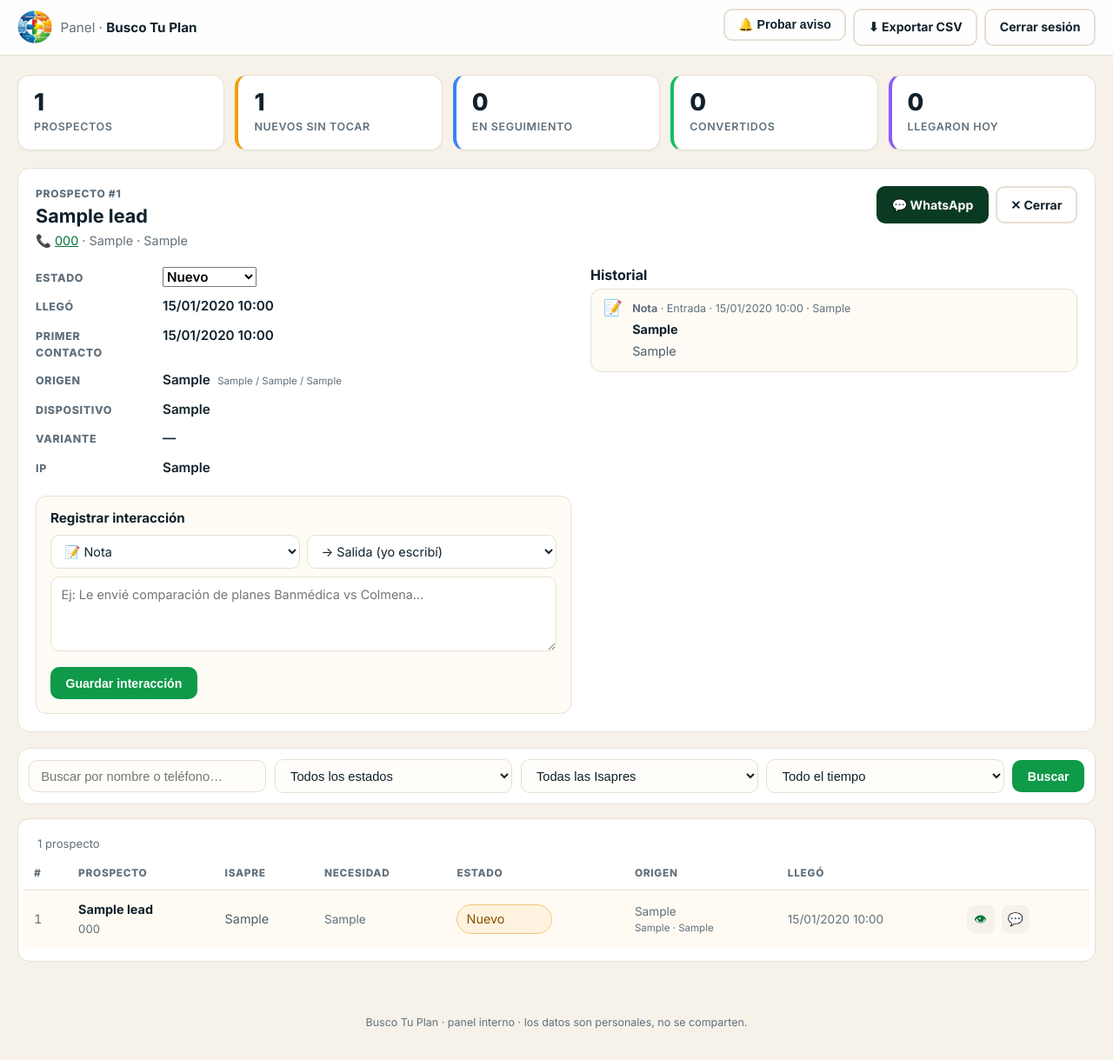
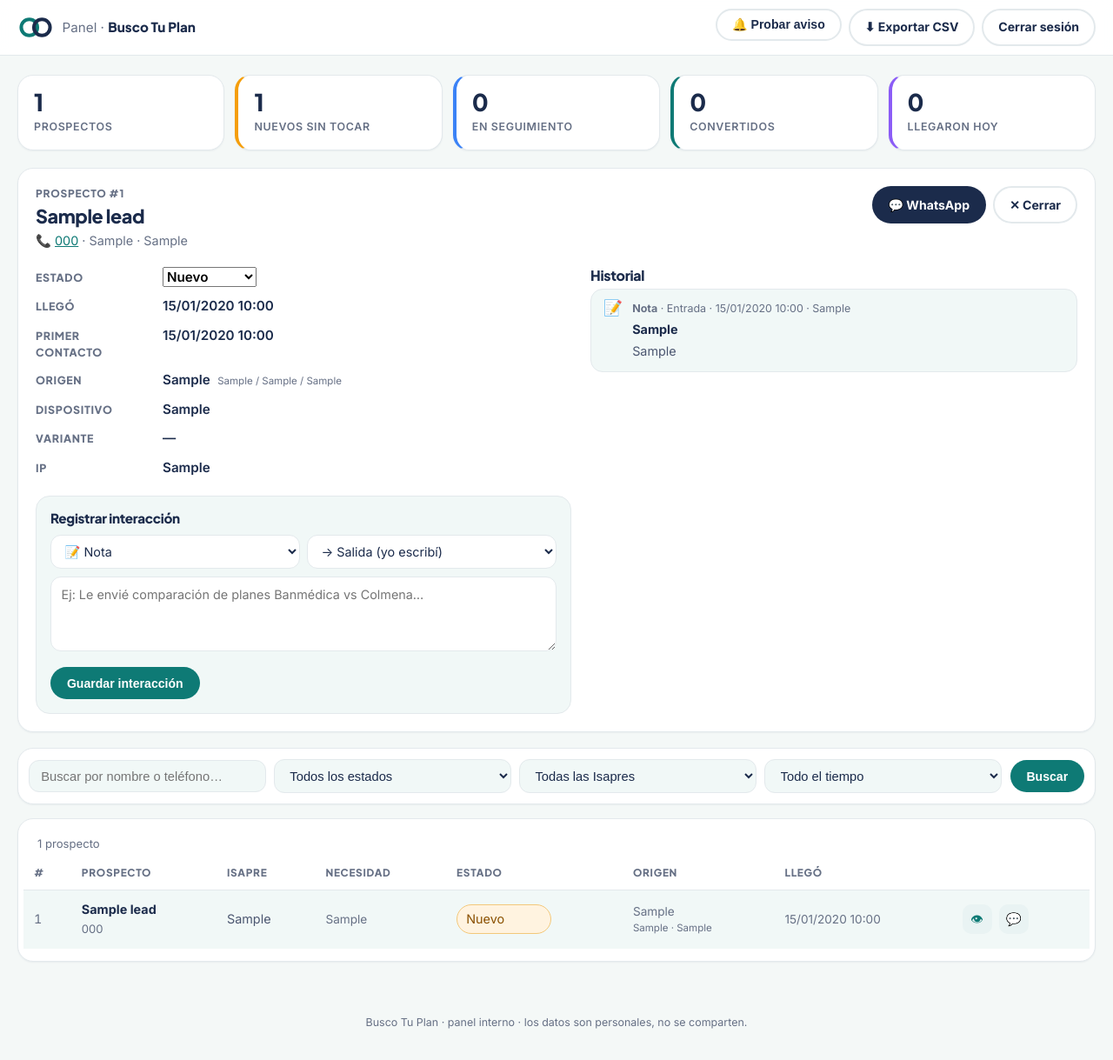
Before and after one commit to saiberg/buscotuplan, a PHP site: page /admin/leads.php?ver=1& in a window 1280 px wide. Shown: the whole page at 87% size. Run offline with PHP 8.4, Linux system fonts and the light colour scheme; the visitor is signed in with stand-in values (Sample User, id 1); tables that the repository leaves empty hold one stand-in row (values such as "Sample post").

Commit message:
Migracion del panel de administracion al diseno teal: panel.css con la identidad del sitio (Plus Jakarta Sans, teal #0E7A75, botones pibora, marca de anillas), accesibilidad AA (labels en selects, scope en cabeceras, main y meta description) - Lighthouse 100/100/100

```diff
--- a/admin/leads.php
+++ b/admin/leads.php
@@ -216,17 +216,23 @@ $iconoTipo = array('nota' => '📝', 'llamada' => '📞', 'whatsapp' => '💬',
 <meta charset="utf-8">
 <meta name="viewport" content="width=device-width, initial-scale=1">
 <meta name="robots" content="noindex, nofollow">
+<meta name="description" content="Panel interno de prospectos de Busco Tu Plan.">
 <title>Prospectos · Busco Tu Plan</title>
 <link rel="icon" href="../assets/img/favicon-64.png" type="image/png">
-<link rel="stylesheet" href="https://fonts.googleapis.com/css2?family=Inter:wght@400;500;600;700;800&display=swap">
-<link rel="stylesheet" href="../assets/css/panel.css?v=20261020a">
+<link rel="preconnect" href="https://fonts.googleapis.com">
+<link rel="preconnect" href="https://fonts.gstatic.com" crossorigin>
+<link rel="stylesheet" href="https://fonts.googleapis.com/css2?family=Plus+Jakarta+Sans:wght@600;700;800&family=Inter:wght@400;500;600;700&display=swap">
+<link rel="stylesheet" href="../assets/css/panel.css?v=20261028a">
 </head>
 <body class="panel-body">
 
 <header class="panel-top">
   <div class="panel-top-in">
     <a class="panel-brand" href="leads.php">
-      <img src="../assets/img/logo-icon.webp" alt="" width="40" height="40">
+      <svg viewBox="0 0 52 30" aria-hidden="true">
+        <circle cx="17" cy="15" r="11.5" fill="none" stroke="#0E7A75" stroke-width="5"/>
+        <circle cx="35" cy="15" r="11.5" fill="none" stroke="#1B2B4B" stroke-width="5"/>
+      </svg>
       <span>Panel · <strong>Busco Tu Plan</strong></span>
     </a>
     <nav class="panel-acciones">
@@ -298,7 +304,7 @@ $iconoTipo = array('nota' => '📝', 'llamada' => '📞', 'whatsapp' => '💬',
               <input type="hidden" name="accion" value="estado">
               <input type="hidden" name="lead_id" value="<?= (int) $detalle['id'] ?>">
               <input type="hidden" name="filtros" value="<?= e($filtrosQS) ?>">
-              <select name="estado">
+              <select name="estado" aria-label="Estado del prospecto">
                 <?php foreach ($estados as $s): ?>
                   <option value="<?= $s ?>" <?= $detalle['estado'] === $s ? 'selected' : '' ?>><?= ucfirst($s) ?></option>
                 <?php endforeach; ?>
@@ -382,7 +388,7 @@ $iconoTipo = array('nota' => '📝', 'llamada' => '📞', 'whatsapp' => '💬',
       <input type="search" name="q" value="<?= e($q) ?>" placeholder="Buscar por nombre o teléfono…">
     </div>
     <div class="filtros-campo">
-      <select name="estado" onchange="this.form.submit()">
+      <select name="estado" aria-label="Filtrar por estado" onchange="this.form.submit()">
         <option value="">Todos los estados</option>
         <?php foreach ($estados as $s): ?>
           <option value="<?= $s ?>" <?= $estado === $s ? 'selected' : '' ?>><?= ucfirst($s) ?></option>
@@ -390,7 +396,7 @@ $iconoTipo = array('nota' => '📝', 'llamada' => '📞', 'whatsapp' => '💬',
       </select>
     </div>
     <div class="filtros-campo">
-      <select name="isapre" onchange="this.form.submit()">
+      <select name="isapre" aria-label="Filtrar por Isapre" onchange="this.form.submit()">
         <option value="">Todas las Isapres</option>
         <?php foreach ($isapresBD as $i): ?>
           <option value="<?= e($i) ?>" <?= $isapre === $i ? 'selected' : '' ?>><?= e($i) ?></option>
@@ -398,7 +404,7 @@ $iconoTipo = array('nota' => '📝', 'llamada' => '📞', 'whatsapp' => '💬',
       </select>
     </div>
     <div class="filtros-campo">
-      <select name="rango" onchange="this.form.submit()">
+      <select name="rango" aria-label="Filtrar por fecha" onchange="this.form.submit()">
         <option value="" <?= $rango === '' ? 'selected' : '' ?>>Todo el tiempo</option>
         <option value="hoy" <?= $rango === 'hoy' ? 'selected' : '' ?>>Hoy</option>
         <option value="7" <?= $rango === '7' ? 'selected' : '' ?>>Últimos 7 días</option>
@@ -426,8 +432,8 @@ $iconoTipo = array('nota' => '📝', 'llamada' => '📞', 'whatsapp' => '💬',
       <table class="tabla">
         <thead>
           <tr>
-            <th>#</th><th>Prospecto</th><th>Isapre</th><th>Necesidad</th>
-            <th>Estado</th><th>Origen</th><th>Llegó</th><th></th>
+            <th scope="col">#</th><th scope="col">Prospecto</th><th scope="col">Isapre</th><th scope="col">Necesidad</th>
+            <th scope="col">Estado</th><th scope="col">Origen</th><th scope="col">Llegó</th><th scope="col"><span class="visually-hidden">Acciones</span></th>
           </tr>
         </thead>
         <tbody>
@@ -446,7 +452,7 @@ $iconoTipo = array('nota' => '📝', 'llamada' => '📞', 'whatsapp' => '💬',
                   <input type="hidden" name="accion" value="estado">
                   <input type="hidden" name="lead_id" value="<?= (int) $l['id'] ?>">
                   <input type="hidden" name="filtros" value="<?= e($filtrosQS) ?>">
-                  <select name="estado" class="badge <?= isset($badge[$l['estado']]) ? $badge[$l['estado']] : '' ?>">
+                  <select name="estado" aria-label="Estado de <?= e($l['nombre']) ?>" class="badge <?= isset($badge[$l['estado']]) ? $badge[$l['estado']] : '' ?>">
                     <?php foreach ($estados as $s): ?>
                       <option value="<?= $s ?>" <?= $l['estado'] === $s ? 'selected' : '' ?>><?= ucfirst($s) ?></option>
                     <?php endforeach; ?>
--- a/assets/css/panel.css
+++ b/assets/css/panel.css
@@ -1,193 +1,217 @@
 /* =====================================================================
-   BuscoTuPlan — panel de prospectos
+   BuscoTuPlan — panel de prospectos (línea "corporativa teal")
+   Mismo lenguaje visual que el sitio público: teal #0E7A75 + azul marino
+   #1B2B4B, Plus Jakarta Sans (títulos) + Inter (texto), botones píldora.
+   Las clases son las mismas que usan admin/index.php y admin/leads.php.
    ===================================================================== */
 :root{
-  --crema:#F6F2EA;
-  --blanco:#FFFFFF;
-  --tinta:#10212B;
-  --tinta-2:#4C5D69;
-  --tinta-3:#61707C;
-  --linea:#E7DFD2;
-  --verde:#16BD5B;
-  --verde-700:#0E9A49;
-  --verde-900:#07753A;
-  --verde-50:#EAFBF1;
-  --naranja:#F59E0B;
-  --naranja-50:#FFF3E0;
-  --rojo:#E11D48;
-  --radio:14px;
+  --bg:#F4F8F7;
+  --white:#FFFFFF;
+  --navy:#1B2B4B;
+  --text:#4B5670;
+  --muted:#667085;
+  --border:#E3E9EC;
+  --line:#EEF3F4;
+  --teal:#0E7A75;
+  --teal-dark:#0B625E;
+  --tint:#E9F3F3;
+  --tint-2:#F1F8F7;
+  --amber:#F59E0B;
+  --blue:#3B82F6;
+  --purple:#8B5CF6;
+  --green:#16A34A;
+  --red:#DC2626;
+  --radio:18px;
+  --sombra:0 1px 2px rgba(27,43,75,.05);
+  --sombra-card:0 18px 44px -22px rgba(27,43,75,.25);
+  --disp:"Plus Jakarta Sans","Inter",-apple-system,BlinkMacSystemFont,"Segoe UI",Roboto,Arial,sans-serif;
 }
 *,*::before,*::after{ box-sizing:border-box; }
 body.panel-body{
-  margin:0; background:var(--crema); color:var(--tinta-2);
+  margin:0; background:var(--bg); color:var(--text);
   font-family:"Inter",-apple-system,BlinkMacSystemFont,"Segoe UI",Roboto,Arial,sans-serif;
   font-size:.95rem; line-height:1.55;
 }
-h1,h2,h3{ color:var(--tinta); margin:0 0 .4em; font-weight:700; line-height:1.2; }
-a{ color:var(--verde-900); }
+h1,h2,h3{ color:var(--navy); margin:0 0 .4em; font-weight:800; line-height:1.2;
+  font-family:var(--disp); letter-spacing:-.02em; }
+a{ color:var(--teal); }
 img{ max-width:100%; }
-:focus-visible{ outline:3px solid var(--verde); outline-offset:2px; border-radius:4px; }
+code{ background:var(--tint); color:var(--navy); padding:.1em .4em; border-radius:6px;
+  font-size:.85em; }
+:focus-visible{ outline:3px solid var(--teal); outline-offset:2px; border-radius:6px; }
 
 /* --------------------------------------------------------- botones */
 .btn-panel{
   display:inline-flex; align-items:center; gap:.4em;
-  padding:.6em 1.1em; border-radius:10px; border:2px solid transparent;
+  padding:.6em 1.2em; border-radius:999px; border:2px solid transparent;
   font-size:.88rem; font-weight:700; text-decoration:none; cursor:pointer;
   transition:background-color .16s, color .16s, border-color .16s, transform .12s;
 }
 .btn-panel:active{ transform:translateY(1px); }
-.btn-panel-verde{ background:var(--verde-700); color:#fff; }
-.btn-panel-verde:hover{ background:var(--verde-900); }
-.btn-panel-ghost{ background:transparent; color:var(--tinta); border-color:var(--linea); }
-.btn-panel-ghost:hover{ background:#fff; border-color:var(--tinta-3); }
-.btn-panel-wa{ background:#0A3B22; color:#fff; }
-.btn-panel-wa:hover{ background:#062A18; }
+.btn-panel-verde{ background:var(--teal); color:#fff; }
+.btn-panel-verde:hover{ background:var(--teal-dark); }
+.btn-panel-ghost{ background:var(--white); color:var(--navy); border-color:var(--border); }
+.btn-panel-ghost:hover{ border-color:var(--teal); color:var(--teal); }
+.btn-panel-wa{ background:var(--navy); color:#fff; }
+.btn-panel-wa:hover{ background:#101E38; }
 
 /* --------------------------------------------------------- login */
 .login-card{
-  width:100%; max-width:390px; margin:9vh auto; padding:34px 30px;
-  background:var(--blanco); border:1px solid var(--linea); border-radius:20px;
-  box-shadow:0 24px 60px -30px rgba(16,33,43,.45);
+  width:100%; max-width:390px; margin:9vh auto; padding:38px 32px;
+  background:var(--white); border:1px solid var(--border); border-radius:28px;
+  box-shadow:var(--sombra-card);
 }
-.login-logo{ width:76px; height:76px; border-radius:50%; object-fit:cover; margin:0 auto 16px; }
+.login-logo{ display:block; width:64px; height:38px; margin:0 auto 18px; }
 .login-card h1{ text-align:center; font-size:1.35rem; }
-.login-sub{ text-align:center; color:var(--tinta-3); font-size:.88rem; margin:0 0 22px; }
-.login-card label{ display:block; margin:0 0 .35rem; font-size:.85rem; font-weight:700; color:var(--tinta); }
+.login-sub{ text-align:center; color:var(--muted); font-size:.88rem; margin:0 0 24px; }
+.login-card label{ display:block; margin:0 0 .35rem; font-size:.85rem; font-weight:700;
+  color:var(--navy); }
 .login-card input{
   width:100%; padding:.75em 1em; margin-bottom:1rem;
-  border:1.5px solid var(--linea); border-radius:10px; background:#FFFDF9; font-size:1rem;
+  border:1.5px solid var(--border); border-radius:12px; background:var(--tint-2);
+  font-size:1rem; color:var(--navy);
 }
-.login-card input:focus{ outline:none; border-color:var(--verde); box-shadow:0 0 0 4px rgba(22,189,91,.16); }
+.login-card input:focus{ outline:none; border-color:var(--teal);
+  box-shadow:0 0 0 4px rgba(14,122,117,.16); }
 .login-card .btn-panel{ width:100%; justify-content:center; padding:.8em; }
 .login-pie{ text-align:center; margin:18px 0 0; font-size:.85rem; }
-.login-pie a{ color:var(--tinta-3); }
+.login-pie a{ color:var(--muted); }
 
 /* --------------------------------------------------------- topbar */
 .panel-top{
   position:sticky; top:0; z-index:20;
   background:rgba(255,255,255,.92); backdrop-filter:blur(10px);
-  border-bottom:1px solid var(--linea);
+  border-bottom:1px solid var(--border);
 }
 .panel-top-in{
   max-width:1280px; margin:0 auto; padding:10px 20px;
   display:flex; align-items:center; gap:1rem; flex-wrap:wrap;
 }
-.panel-brand{ display:flex; align-items:center; gap:.6rem; text-decoration:none; margin-right:auto; color:var(--tinta); }
-.panel-brand img{ width:40px; height:40px; border-radius:50%; }
-.panel-brand span{ font-size:.95rem; color:var(--tinta-3); }
-.panel-brand strong{ color:var(--tinta); }
+.panel-brand{ display:flex; align-items:center; gap:.6rem; text-decoration:none;
+  margin-right:auto; color:var(--navy); }
+.panel-brand svg{ width:42px; height:25px; flex:none; }
+.panel-brand span{ font-size:.95rem; color:var(--muted); }
+.panel-brand strong{ color:var(--navy); font-family:var(--disp); font-weight:800; }
 .panel-acciones{ display:flex; gap:.5rem; flex-wrap:wrap; }
 
 /* --------------------------------------------------------- main */
 .panel-main{ max-width:1280px; margin:0 auto; padding:22px 20px 60px; }
 
 .alerta{
-  padding:.75em 1em; border-radius:10px; margin-bottom:18px;
+  padding:.75em 1em; border-radius:14px; margin-bottom:18px;
   font-size:.88rem; font-weight:600;
 }
-.alerta-ok{ background:var(--verde-50); color:var(--verde-900); border:1px solid rgba(22,189,91,.35); }
+.alerta-ok{ background:var(--tint); color:var(--teal-dark); border:1px solid #C9E3E1; }
 .alerta-error{ background:#FFF1F3; color:#9F1239; border:1px solid #FFC9D3; margin:0 0 16px; }
 
 /* --------------------------------------------------------- KPIs */
-.kpis{ display:grid; gap:12px; grid-template-columns:repeat(auto-fit,minmax(150px,1fr)); margin-bottom:20px; }
+.kpis{ display:grid; gap:12px; grid-template-columns:repeat(auto-fit,minmax(150px,1fr));
+  margin-bottom:20px; }
 .kpi{
-  background:var(--blanco); border:1px solid var(--linea); border-radius:var(--radio);
-  padding:16px 18px; box-shadow:0 1px 2px rgba(16,33,43,.05);
+  background:var(--white); border:1px solid var(--border); border-radius:var(--radio);
+  padding:16px 18px; box-shadow:var(--sombra);
 }
-.kpi b{ display:block; font-size:1.7rem; font-weight:800; color:var(--tinta); line-height:1.1; }
-.kpi span{ font-size:.78rem; font-weight:600; color:var(--tinta-3); text-transform:uppercase; letter-spacing:.05em; }
-.kpi-nuevo{ border-left:4px solid var(--naranja); }
-.kpi-seg{ border-left:4px solid #3B82F6; }
-.kpi-conv{ border-left:4px solid var(--verde); }
-.kpi-hoy{ border-left:4px solid #8B5CF6; }
+.kpi b{ display:block; font-size:1.7rem; font-weight:800; color:var(--navy); line-height:1.1;
+  font-family:var(--disp); letter-spacing:-.02em; }
+.kpi span{ font-size:.78rem; font-weight:600; color:var(--muted); text-transform:uppercase;
+  letter-spacing:.05em; }
+.kpi-nuevo{ border-left:4px solid var(--amber); }
+.kpi-seg{ border-left:4px solid var(--blue); }
+.kpi-conv{ border-left:4px solid var(--teal); }
+.kpi-hoy{ border-left:4px solid var(--purple); }
 
 /* --------------------------------------------------------- filtros */
 .filtros{
   display:flex; gap:.6rem; flex-wrap:wrap; align-items:center;
-  background:var(--blanco); border:1px solid var(--linea); border-radius:var(--radio);
-  padding:12px; margin-bottom:16px;
+  background:var(--white); border:1px solid var(--border); border-radius:var(--radio);
+  padding:12px; margin-bottom:16px; box-shadow:var(--sombra);
 }
 .filtros-campo{ flex:1 1 190px; }
 .filtros input[type="search"], .filtros select{
   width:100%; padding:.65em .9em;
-  border:1.5px solid var(--linea); border-radius:10px; background:#FFFDF9;
-  font-size:.92rem; color:var(--tinta);
+  border:1.5px solid var(--border); border-radius:12px; background:var(--tint-2);
+  font-size:.92rem; color:var(--navy);
 }
-.filtros input:focus, .filtros select:focus{ outline:none; border-color:var(--verde); box-shadow:0 0 0 3px rgba(22,189,91,.15); }
+.filtros input:focus, .filtros select:focus{ outline:none; border-color:var(--teal);
+  box-shadow:0 0 0 3px rgba(14,122,117,.15); }
 
 /* --------------------------------------------------------- tabla */
 .tabla-wrap{
-  background:var(--blanco); border:1px solid var(--linea); border-radius:var(--radio);
-  padding:6px 6px 14px;
+  background:var(--white); border:1px solid var(--border); border-radius:var(--radio);
+  padding:6px 6px 14px; box-shadow:var(--sombra);
 }
-.tabla-resumen{ margin:12px 16px 4px; font-size:.82rem; color:var(--tinta-3); }
+.tabla-resumen{ margin:12px 16px 4px; font-size:.82rem; color:var(--muted); }
 .tabla-scroll{ overflow-x:auto; }
 .tabla{ width:100%; border-collapse:collapse; font-size:.9rem; }
 .tabla th{
   text-align:left; padding:10px 12px; font-size:.74rem; font-weight:800;
-  letter-spacing:.06em; text-transform:uppercase; color:var(--tinta-3);
-  border-bottom:1px solid var(--linea); white-space:nowrap;
+  letter-spacing:.06em; text-transform:uppercase; color:var(--muted);
+  border-bottom:1px solid var(--border); white-space:nowrap;
+  font-family:var(--disp);
 }
-.tabla td{ padding:11px 12px; border-bottom:1px solid #F2ECE1; vertical-align:middle; }
+.tabla td{ padding:11px 12px; border-bottom:1px solid var(--line); vertical-align:middle; }
 .tabla tbody tr:last-child td{ border-bottom:0; }
-.tabla tbody tr:hover{ background:#FFFCF6; }
-.fila-nueva td{ background:#FFFBF3; }
-.fila-nueva:hover td{ background:#FFF7E8; }
-.tabla .num{ color:var(--tinta-3); font-variant-numeric:tabular-nums; }
-.tabla .nombre{ display:block; font-weight:700; color:var(--tinta); text-decoration:none; }
-.tabla .nombre:hover{ text-decoration:underline; }
-.tabla .tel{ font-size:.82rem; color:var(--tinta-3); }
-.tabla .sutil{ color:var(--tinta-3); font-size:.85rem; }
-.utm{ display:block; font-size:.72rem; color:var(--tinta-3); }
+.tabla tbody tr:hover{ background:var(--tint-2); }
+.fila-nueva td{ background:var(--tint-2); }
+.fila-nueva:hover td{ background:var(--tint); }
+.tabla .num{ color:var(--muted); font-variant-numeric:tabular-nums; }
+.tabla .nombre{ display:block; font-weight:700; color:var(--navy); text-decoration:none; }
+.tabla .nombre:hover{ text-decoration:underline; color:var(--teal); }
+.tabla .tel{ font-size:.82rem; color:var(--muted); }
+.tabla .sutil{ color:var(--muted); font-size:.85rem; }
+.utm{ display:block; font-size:.72rem; color:var(--muted); }
 .acciones{ white-space:nowrap; }
 .icono{
-  display:inline-grid; place-items:center; width:32px; height:32px;
-  border-radius:8px; text-decoration:none; background:#F6F2EA; margin-right:.25rem;
+  display:inline-grid; place-items:center; width:34px; height:34px;
+  border-radius:10px; text-decoration:none; background:var(--tint); margin-right:.25rem;
   transition:background-color .15s;
 }
-.icono:hover{ background:var(--verde-50); }
+.icono:hover{ background:#D8E9E7; }
 
-/* badges de estado */
+/* badges de estado (colores funcionales por estado del embudo) */
 .badge{
   font-size:.8rem; font-weight:700; padding:.32em .7em;
   border-radius:999px; border:1.5px solid transparent; cursor:pointer;
 }
 select.badge{ appearance:none; -webkit-appearance:none; padding-right:1.2em; }
-.b-nuevo{ background:var(--naranja-50); color:#8A5000; border-color:#F3C87A; }
+.b-nuevo{ background:#FFF3E0; color:#8A5000; border-color:#F3C87A; }
 .b-contactado{ background:#E6F0FF; color:#12448C; border-color:#A9C8F5; }
 .b-interesado{ background:#F3E8FF; color:#6B21A8; border-color:#D6B4F5; }
-.b-cotizado{ background:#E0F5F2; color:#0F6B5E; border-color:#9BD6CC; }
-.b-convertido{ background:var(--verde-50); color:#0A6B34; border-color:#8FDCAE; }
-.b-perdido{ background:#F1F1F1; color:#5B5B5B; border-color:#D4D4D4; }
+.b-cotizado{ background:#E0F2F1; color:#0F6B5E; border-color:#9BD6CC; }
+.b-convertido{ background:var(--tint); color:var(--teal-dark); border-color:#8FD0CC; }
+.b-perdido{ background:#F1F3F4; color:#5B6570; border-color:#D4D9DC; }
 
 .inline-form{ display:inline; margin:0; }
 .inline-form select{ font:inherit; }
 
 /* --------------------------------------------------------- vacío */
-.vacio{ color:var(--tinta-3); font-size:.9rem; }
-.vacio-grande{ text-align:center; padding:44px 20px; color:var(--tinta-3); }
+.vacio{ color:var(--muted); font-size:.9rem; }
+.vacio-grande{ text-align:center; padding:44px 20px; color:var(--muted); }
 .vacio-grande p{ margin:.2em 0; }
 
 /* --------------------------------------------------------- paginación */
-.paginacion{ display:flex; gap:.35rem; flex-wrap:wrap; justify-content:center; padding:14px 12px 6px; }
+.paginacion{ display:flex; gap:.35rem; flex-wrap:wrap; justify-content:center;
+  padding:14px 12px 6px; }
 .paginacion a{
-  min-width:34px; text-align:center; padding:.35em .6em; border-radius:8px;
-  border:1.5px solid var(--linea); text-decoration:none; font-weight:700; font-size:.85rem; color:var(--tinta);
+  min-width:34px; text-align:center; padding:.35em .6em; border-radius:999px;
+  border:1.5px solid var(--border); text-decoration:none; font-weight:700; font-size:.85rem;
+  color:var(--navy); background:var(--white);
 }
-.paginacion a:hover{ background:#FFFCF6; }
-.paginacion a.activo{ background:var(--verde-700); border-color:var(--verde-700); color:#fff; }
+.paginacion a:hover{ background:var(--tint-2); border-color:var(--teal); color:var(--teal); }
+.paginacion a.activo{ background:var(--teal); border-color:var(--teal); color:#fff; }
 
 /* --------------------------------------------------------- detalle */
 .detalle{
-  background:var(--blanco); border:1px solid var(--linea); border-radius:var(--radio);
-  padding:20px; margin-bottom:18px;
+  background:var(--white); border:1px solid var(--border); border-radius:var(--radio);
+  padding:20px; margin-bottom:18px; box-shadow:var(--sombra);
 }
-.detalle-head{ display:flex; gap:1rem; flex-wrap:wrap; align-items:flex-start; margin-bottom:18px; }
+.detalle-head{ display:flex; gap:1rem; flex-wrap:wrap; align-items:flex-start;
+  margin-bottom:18px; }
 .detalle-head > div:first-child{ flex:1 1 260px; }
 .detalle-eyebrow{ margin:0; font-size:.75rem; font-weight:800; letter-spacing:.06em;
-  text-transform:uppercase; color:var(--tinta-3); }
+  text-transform:uppercase; color:var(--muted); font-family:var(--disp); }
 .detalle-head h2{ font-size:1.35rem; margin:.15em 0 .2em; }
-.detalle-sub{ margin:0; color:var(--tinta-3); font-size:.9rem; }
+.detalle-sub{ margin:0; color:var(--muted); font-size:.9rem; }
 .detalle-btns{ display:flex; gap:.5rem; flex-wrap:wrap; }
 .detalle-grid{ display:grid; gap:22px; }
 @media (min-width:900px){ .detalle-grid{ grid-template-columns:1.1fr 1fr; } }
@@ -195,32 +219,40 @@ select.badge{ appearance:none; -webkit-appearance:none; padding-right:1.2em; }
 .detalle-datos dl{ margin:0 0 20px; display:grid; gap:10px; }
 .detalle-datos dl > div{ display:flex; gap:1rem; align-items:baseline; }
 .detalle-datos dt{ flex:0 0 130px; font-size:.78rem; font-weight:800; text-transform:uppercase;
-  letter-spacing:.05em; color:var(--tinta-3); }
-.detalle-datos dd{ margin:0; color:var(--tinta); font-weight:600; }
+  letter-spacing:.05em; color:var(--muted); font-family:var(--disp); }
+.detalle-datos dd{ margin:0; color:var(--navy); font-weight:600; }
 .detalle-datos dd small.utm{ font-weight:400; display:inline; margin-left:.4em; }
 
-.form-actividad{ background:#FFFCF6; border:1px solid var(--linea); border-radius:12px; padding:16px; }
+.form-actividad{ background:var(--tint-2); border:1px solid var(--border);
+  border-radius:16px; padding:16px; }
 .form-actividad h3{ font-size:.95rem; margin-bottom:.7em; }
 .form-actividad .fila{ display:flex; gap:.5rem; flex-wrap:wrap; margin-bottom:.6rem; }
 .form-actividad select, .form-actividad textarea{
-  border:1.5px solid var(--linea); border-radius:10px; background:#fff;
-  padding:.6em .8em; font:inherit; font-size:.9rem; color:var(--tinta);
+  border:1.5px solid var(--border); border-radius:12px; background:#fff;
+  padding:.6em .8em; font:inherit; font-size:.9rem; color:var(--navy);
 }
 .form-actividad select{ flex:1 1 150px; }
 .form-actividad textarea{ width:100%; resize:vertical; margin-bottom:.7rem; }
-.form-actividad select:focus, .form-actividad textarea:focus{ outline:none; border-color:var(--verde); }
+.form-actividad select:focus, .form-actividad textarea:focus{ outline:none;
+  border-color:var(--teal); box-shadow:0 0 0 3px rgba(14,122,117,.15); }
 
 .detalle-actividades h3{ font-size:1rem; }
 .timeline{ list-style:none; margin:0; padding:0; display:grid; gap:12px; }
-.timeline li{ display:flex; gap:.7rem; background:#FFFCF6; border:1px solid var(--linea);
-  border-radius:12px; padding:12px 14px; }
+.timeline li{ display:flex; gap:.7rem; background:var(--tint-2); border:1px solid var(--border);
+  border-radius:14px; padding:12px 14px; }
 .tl-ico{ font-size:1.1rem; line-height:1; }
-.tl-meta{ margin:0 0 .25em; font-size:.78rem; color:var(--tinta-3); }
-.tl-asunto{ margin:0 0 .2em; font-weight:700; color:var(--tinta); font-size:.9rem; }
-.tl-detalle{ margin:0; font-size:.9rem; color:var(--tinta-2); }
+.tl-meta{ margin:0 0 .25em; font-size:.78rem; color:var(--muted); }
+.tl-asunto{ margin:0 0 .2em; font-weight:700; color:var(--navy); font-size:.9rem; }
+.tl-detalle{ margin:0; font-size:.9rem; color:var(--text); }
 
 /* --------------------------------------------------------- pie */
-.panel-pie{ text-align:center; padding:0 20px 34px; font-size:.78rem; color:var(--tinta-3); }
+.panel-pie{ text-align:center; padding:0 20px 34px; font-size:.78rem; color:var(--muted); }
+
+/* utilidad: texto solo para lectores de pantalla */
+.visually-hidden{
+  position:absolute; width:1px; height:1px; margin:-1px; padding:0;
+  overflow:hidden; clip:rect(0 0 0 0); white-space:nowrap; border:0;
+}
 
 /* --------------------------------------------------------- responsive */
 @media (max-width:760px){
```
Also changed, not shown: admin/index.php (+11 -3 lines).
